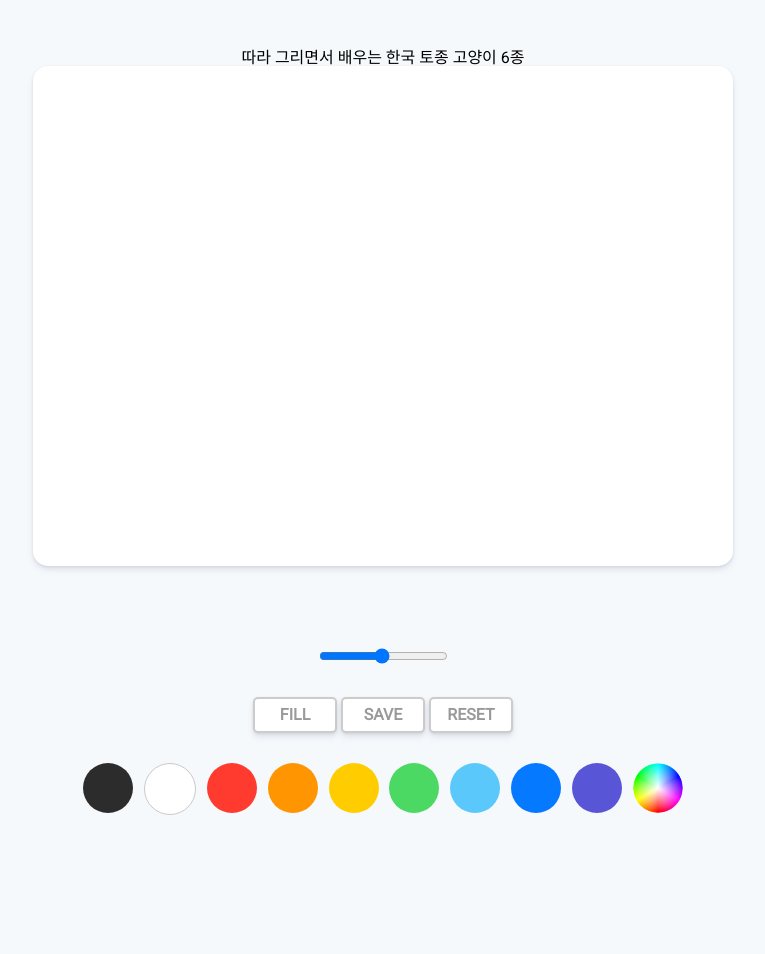
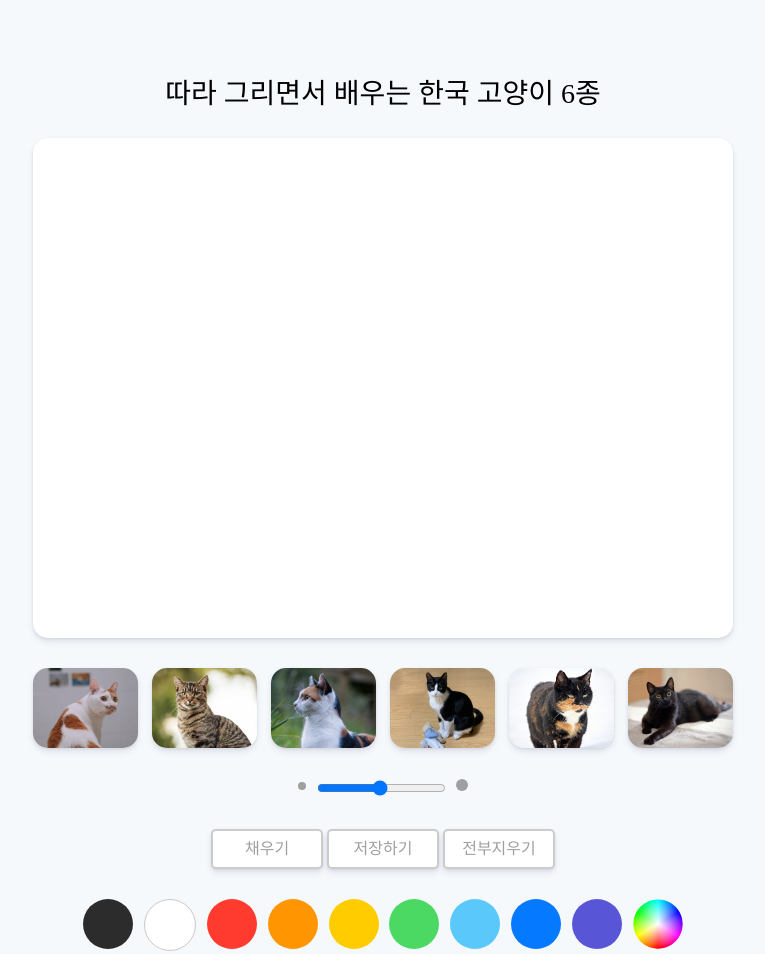
Before and after one commit to Soyoung-Jeon/Paint-Js, a plain HTML site: page index.html in a window 1280 px wide. Shown: the whole page, without its empty margins (257-1022 px from the left). Before the commit the page ends 865 px from the top, so only its background shows below. Drawn offline with Linux system fonts and the light colour scheme; a web font is replaced by a local one.

Commit message:
고양이 스토리 완료

```diff
--- a/app.js
+++ b/app.js
@@ -4,6 +4,7 @@ const range = document.getElementById("jsRange");
 const mode = document.getElementById("jsMode");
 const saveBtn = document.getElementById("jsSave");
 const resetBtn = document.getElementById("jsReset");
+const cat = document.getElementsByClassName("cat");
 const ctx = canvas.getContext('2d');
 
 canvas.width = 700;
@@ -99,11 +100,11 @@ if(range){
 function handleModeClick() {
   if( filling == true ){
     filling = false;
-    mode.innerText = "fill";
-    canvas.style.cursor = "url(./img/brush.cur) 0 35, auto";
+    mode.innerText = "채우기";
+    canvas.style.cursor = "url(./img/brush.cur) 2 30, auto";
   } else {
     filling = true;
-    mode.innerText = "brush";
+    mode.innerText = "그리기";
     canvas.style.cursor = "url(./img/fill.cur) 0 0, auto";
   }
 }
@@ -127,14 +128,37 @@ if(saveBtn){
 
 // 리셋버튼 이벤트
 function handleResetClick() {
+  ctx.clearRect(0, 0, canvas.width, canvas.height);
   ctx.fillStyle = "white";
   ctx.fillRect(0, 0, canvas.width, canvas.height);
   ctx.strokeStyle = defaultColor;
   ctx.fillStyle = defaultColor;
+  range.value = 2.5;
   ctx.lineWidth = 2.5;
   painting = false;
   filling = false;
+  resetShadowStyle();
 }
 if(resetBtn){
   resetBtn.addEventListener("click", handleResetClick);
 }
+
+
+// 캔버스에 이미지 깔기 이벤트
+function resetShadowStyle() {
+  Array.from(cat).forEach( cat => { cat.querySelector('p').style.display = "none"});
+};
+
+for( let i = 0; i < 6; i++ ){
+    function handleCatClick(event){
+      const catBackground = new Image();
+      catBackground.src = `./img/canvas_0${i+1}.png`;
+      catBackground.onload = function(){
+        ctx.fillStyle = ctx.createPattern(catBackground, 'no-repeat');
+        ctx.fillRect(0,0, 700, 500);
+      }
+      resetShadowStyle();
+      event.target.querySelector('p').style.display = "block";
+    }
+    cat[i].addEventListener("click", handleCatClick);
+}
--- a/index.html
+++ b/index.html
@@ -6,22 +6,29 @@
   <title>한국고양이 그리기</title>
   <link rel="stylesheet" href="style.css">
   <link rel="shortcut icon" href="/favicon.ico">
-
-  <!-- 폰트 -->
-  <link href="https://fonts.googleapis.com/css?family=Roboto&display=swap" rel="stylesheet">
 </head>
 <body>
-  <p>따라 그리면서 배우는 한국 토종 고양이 6종</p>
+  <h1>따라 그리면서 배우는 한국 고양이 6종</h1>
   <canvas id="jsCanvas" class="canvas"></canvas>
+  <ul class="cats__list">
+    <li class="cat" style="background-image: url(./img/thumb_01.png);"><p>치즈태비</p></li>
+    <li class="cat" style="background-image: url(./img/thumb_02.png);"><p>고등어태비</p></li>
+    <li class="cat" style="background-image: url(./img/thumb_03.png);"><p>삼색이</p></li>
+    <li class="cat" style="background-image: url(./img/thumb_04.png);"><p>젖소/턱시도</p></li>
+    <li class="cat" style="background-image: url(./img/thumb_05.png);"><p>카오스</p></li>
+    <li class="cat" style="background-image: url(./img/thumb_06.png);"><p>올블랙</p></li>
+  </ul>
   <div class="controls">
     <div class="controls__range">
+      <div></div>
       <input type="range" id="jsRange" min="0.1" max="5" value="2.5" step="0.1">
+      <div></div>
     </div>
 
     <div class="controls__btns" id="jsColor">
-      <button id="jsMode">Fill</button>
-      <button id="jsSave">Save</button>
-      <button id="jsReset">Reset</button>
+      <button id="jsMode">채우기</button>
+      <button id="jsSave">저장하기</button>
+      <button id="jsReset">전부지우기</button>
     </div>
 
     <div class="controls__colors">
@@ -36,7 +43,6 @@
       <div class="controls__color" style="background-color: #5856d6;"></div>
       <div class="controls__color" style="background-color: transparent;"><input id="jsColorPicker" type="color"></div>
     </div>
-
   </div>
   <script src="app.js"></script>
 </body>
--- a/style.css
+++ b/style.css
@@ -1,4 +1,5 @@
 @import "reset.css";
+@font-face { font-family: 'DOSMyungjo'; src: url('https://cdn.jsdelivr.net/gh/projectnoonnu/noonfonts_eight@1.0/DOSMyungjo.woff') format('woff'); font-weight: normal; font-style: normal; }
 
 body {
   background-color: #f6f9fc;
@@ -8,6 +9,43 @@ body {
   align-items: center;
   padding: 50px 0;
 }
+h1 { padding: 30px 0; font-family: 'DOSMyungjo'; font-size: 28px;}
+
+
+/* 고양이 리스트 */
+.cats__list {
+  margin: 30px 0;
+  display: flex;
+  justify-content: space-between;
+  width: 700px;
+}
+.cats__list li {
+  overflow: hidden;
+  width: 105px;
+  height: 80px;
+  background-position: center center;
+  background-size: cover;
+  background-repeat: no-repeat;
+  border-radius: 15px;
+  box-shadow: 0 4px 6px rgba(50, 50, 93, 0.11), 0 1px 3px rgba(0, 0, 0, 0.08);
+  cursor: pointer;
+  box-sizing: border-box;
+}
+.cats__list li > p {
+  display: none;
+  width: 100%;
+  height: 100%;
+  font-family: 'DOSMyungjo';
+  color: #fff;
+  border-radius: 15px;
+  background-color: rgba(0,0,0,0.7);
+  text-align: center;
+  padding: 32px 0;
+  box-sizing: border-box;
+}
+
+
+/* 캔버스 */
 .canvas {
   padding: 10px;
   width: 700px;
@@ -16,40 +54,55 @@ body {
   background-color: white;
   border-radius: 15px;
   box-shadow: 0 4px 6px rgba(50, 50, 93, 0.11), 0 1px 3px rgba(0, 0, 0, 0.08);
-  cursor: url(./img/brush.cur) 0 35, auto;
+  cursor: url(./img/brush.cur) 2 30, auto;
 }
 .controls {
-  margin-top: 80px;
   width: 600px;
   display: flex;
   flex-direction: column;
   align-items: center;
 }
-/* 범위 컨트롤 */
-.controls .controls__range {
-  margin-bottom: 30px;
-}
+
 /* 버튼 컨트롤 */
 .controls .controls__btns {
-  margin-bottom: 30px;
+  margin: 30px 0;
 }
 .controls__btns button {
   all: unset;
   cursor: pointer;
   background-color: white;
-  padding: 8px 0;
-  width: 80px;
+  padding: 10px 4px;
+  width: 100px;
+  font-family: 'DOSMyungjo';
   text-align: center;
   border: 2px solid rgba(0, 0, 0, 0.2);
   border-radius: 5px;
-  color: rgba(0, 0, 0, 0.4);
-  font-weight: 600;
+  color: #9f9f9f;
   box-shadow: 0 4px 6px rgba(50, 50, 93, 0.11), 0 1px 3px rgba(0, 0, 0, 0.08);
-  text-transform: uppercase;
 }
 .controls__btns button:active {
   transform: scale(0.98);
 }
+
+
+/* 범위 컨트롤 */
+.controls__range > div {
+  display: inline-block;
+  background-color: #9f9f9f;
+  border-radius: 50%;
+}
+.controls__range > div:first-child {
+  transform: translate(-5px, -6px);
+  width: 8px;
+  height: 8px;
+}
+.controls__range > div:last-child {
+  transform: translate(5px, -5px);
+  width: 12px;
+  height: 12px;
+}
+
+
 /* 색상 컨트롤 */
 .controls .controls__colors {
   width: 100%;
```
Also changed, not shown: img/canvas_01.png (added), img/canvas_02.png (added), img/canvas_03.png (added), img/canvas_04.png (added), img/canvas_05.png (added), img/canvas_06.png (added), img/cat.png (deleted), img/thumb_01.png (added), img/thumb_02.png (added), img/thumb_03.png (added), img/thumb_04.png (added), img/thumb_05.png (added), img/thumb_06.png (added).
